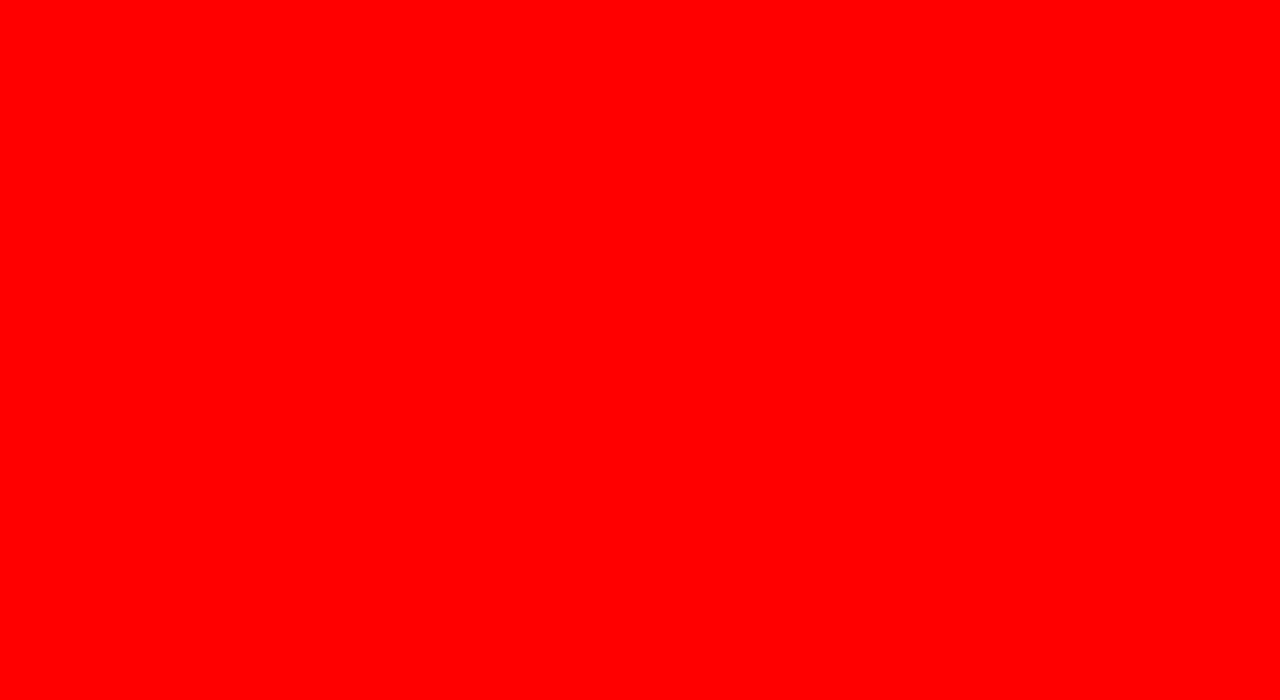
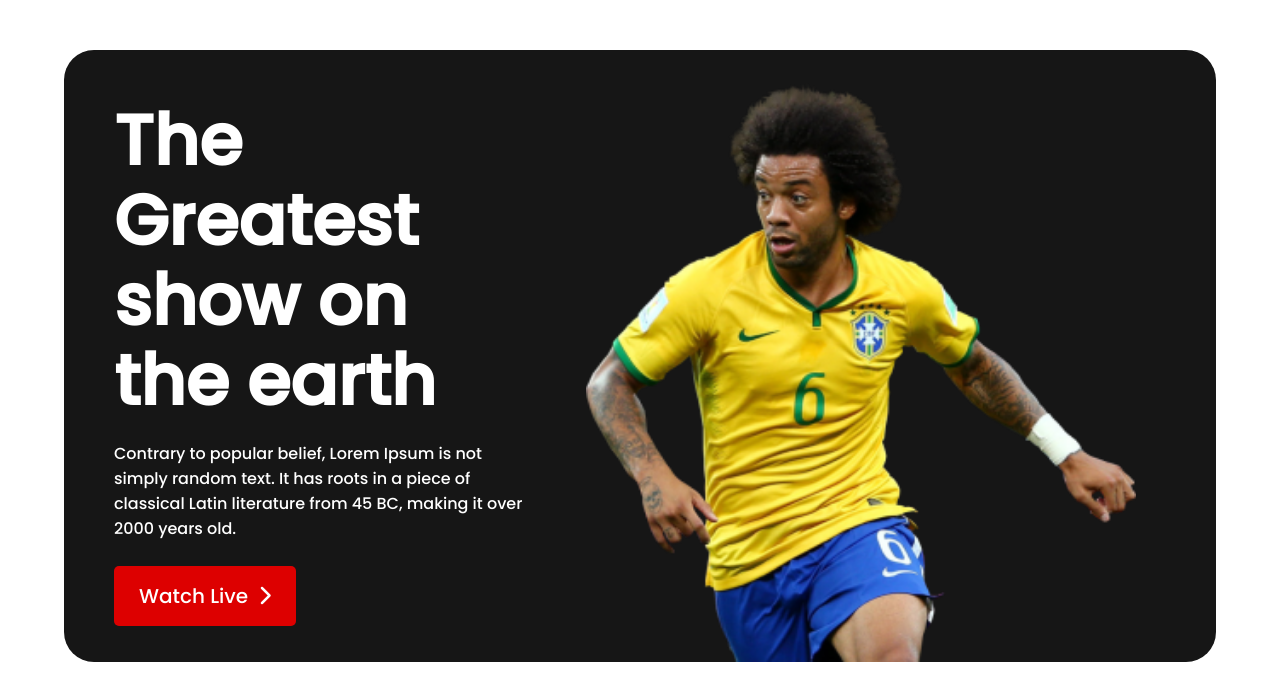
Before and after one commit to Pintu-Roy121/world-cup-assignment-2, a plain HTML site: page index.html in a window 1280 px wide. Drawn offline with Linux system fonts and the light colour scheme.

Commit message:
header-banner added

```diff
--- a/index.html
+++ b/index.html
@@ -5,6 +5,10 @@
     <meta charset="UTF-8">
     <meta http-equiv="X-UA-Compatible" content="IE=edge">
     <meta name="viewport" content="width=device-width, initial-scale=1.0">
+    <!-- ------------------
+        Fontawesome icon
+    ---------------- -->
+    <script src="https://kit.fontawesome.com/a8356b177a.js" crossorigin="anonymous"></script>
     <!-- -----------
     Stylesheet added
     ---------------- -->
@@ -13,6 +17,22 @@
 </head>
 
 <body>
+    <header>
+        <div class="header-banner">
+            <div class="banner-details">
+                <h1 class="banner-title">The Greatest show on the earth</h1>
+                <p class="banner-text">Contrary to popular belief, Lorem Ipsum is not simply
+                    random text. It has roots in a piece of classical Latin literature from 45 BC, making it over 2000
+                    years
+                    old.</p>
+                <a class="btn" href="">Watch Live<i class="fa-solid fa-chevron-right"></i></a>
+            </div>
+            <div class="banner-image">
+                <img src="images/Banner Image.png" alt="">
+            </div>
+        </div>
+
+    </header>
 
 </body>
 
--- a/style.css
+++ b/style.css
@@ -1,3 +1,11 @@
+/* -----------
+    font added
+---------------- */
+@import url('https://fonts.googleapis.com/css2?family=Poppins:wght@500&display=swap');
+
+/* ------------------
+    Common styles
+-------------------- */
 * {
     margin: 0;
     padding: 0;
@@ -5,5 +13,67 @@
 }
 
 body {
-    background-color: red;
+    font-family: 'Poppins', sans-serif;
 }
+
+/* --------------------------
+    header-banner styles
+-----------------------------*/
+header {
+    display: flex;
+    justify-content: center;
+}
+
+.header-banner {
+    width: 90%;
+    display: flex;
+    justify-content: space-between;
+    align-items: center;
+    background-color: #161616;
+    margin-top: 50px;
+    border-radius: 30px;
+}
+
+.banner-details {
+    color: white;
+    padding: 50px;
+}
+
+.banner-title {
+    font-size: 70px;
+    line-height: 80px;
+    margin-bottom: 20px;
+}
+
+.banner-text {
+    margin-bottom: 40px;
+    line-height: 25px;
+}
+
+.btn {
+    text-decoration: none;
+    padding: 16px 25px;
+    background: #DD0000;
+    border-radius: 5px;
+    font-size: 20px;
+    color: white;
+}
+
+.btn:hover {
+    background-color: #e04646;
+    transition: 0.8s;
+}
+
+.fa-chevron-right {
+    margin-left: 10px;
+}
+
+.banner-image {
+    margin-top: 33px;
+    margin-bottom: -7px;
+}
+
+.banner-image img {
+    width: 550px;
+    margin-right: 80px;
+}
```
